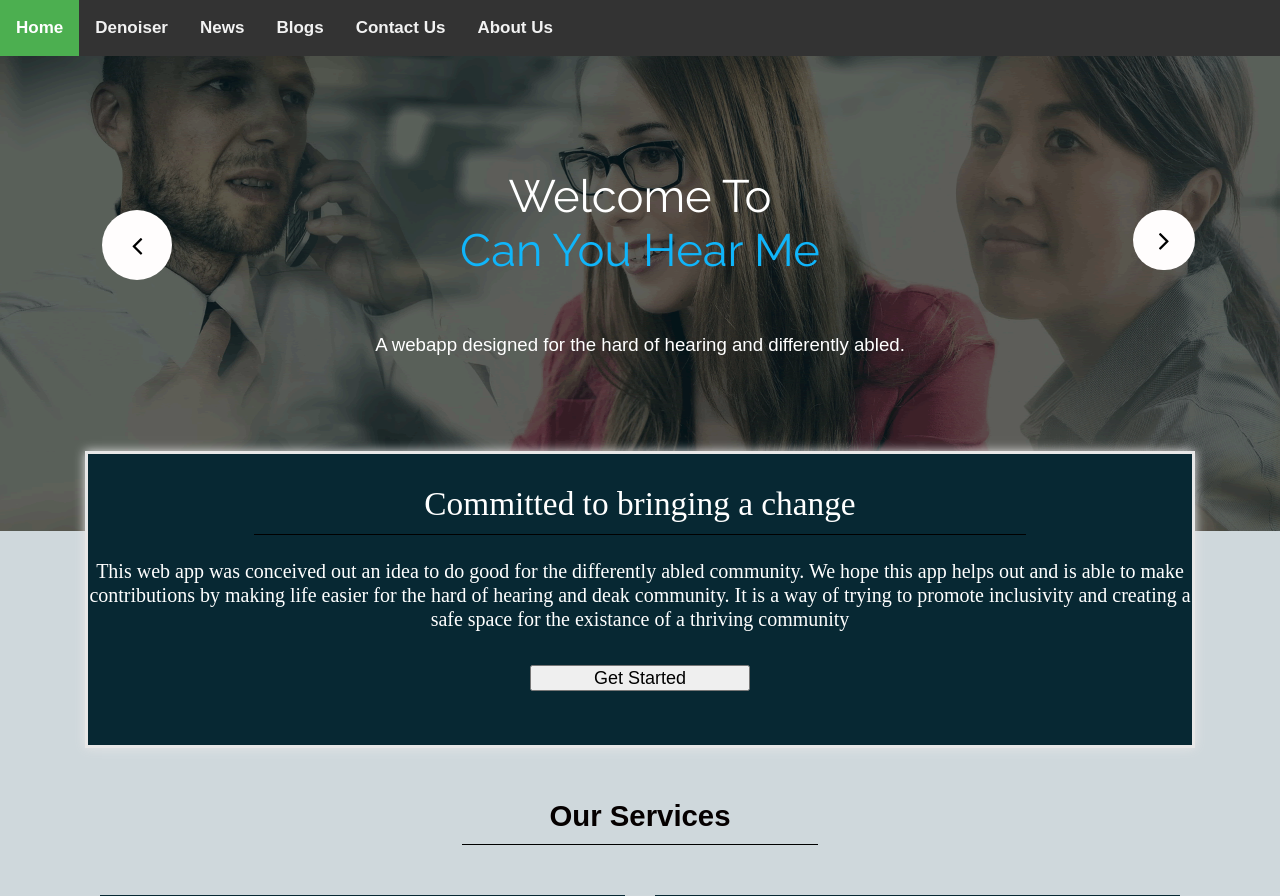
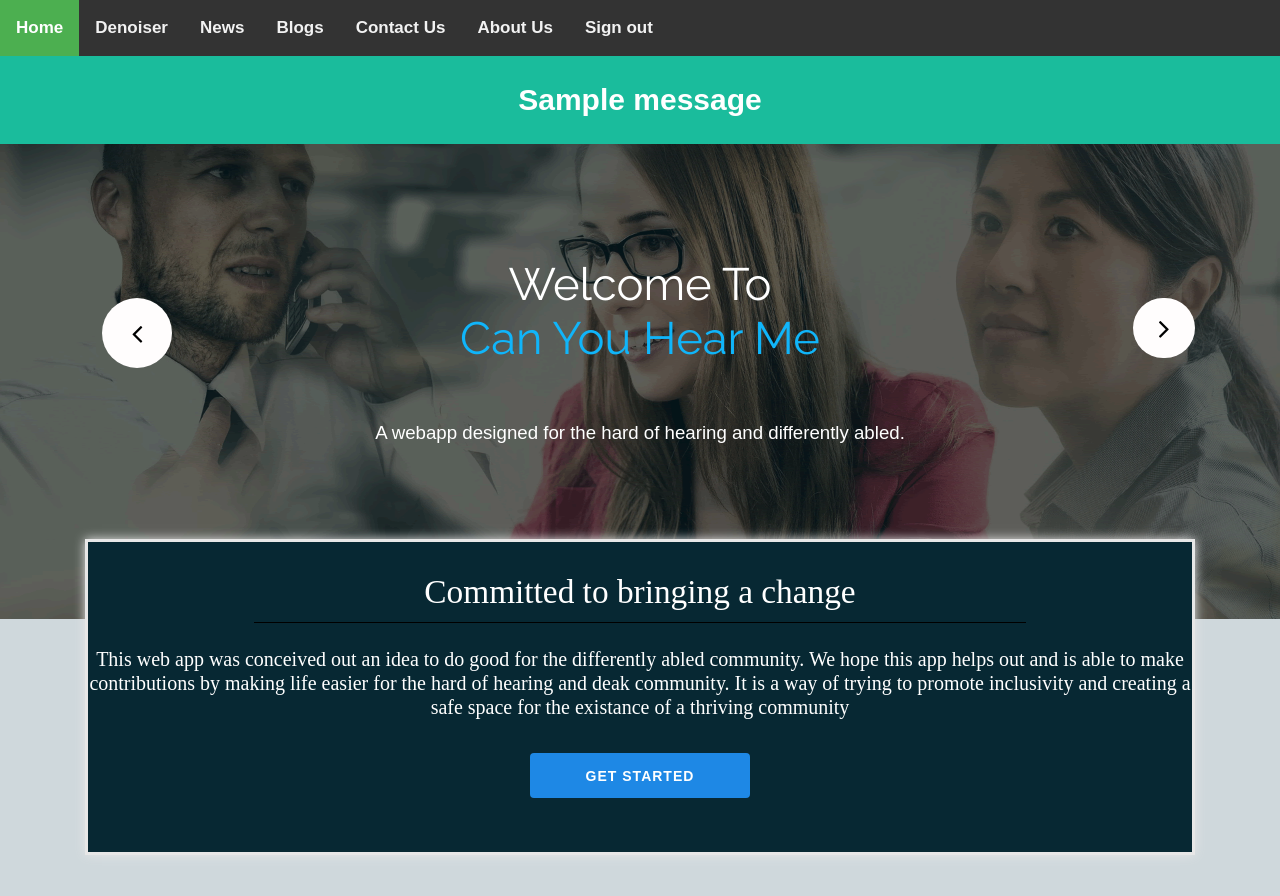
Before and after one commit to SimranKucheria/Denoiser, a Flask app: page / in a window 1280 px wide. Shown: the top 896 px of the page. Run offline with Flask 2, Linux system fonts and the light colour scheme; one stand-in notice (Sample message) is shown; some libraries are stand-ins or nearby versions.

Commit message:
Added dates to blog, comments and added signout button

```diff
--- a/login/app.py
+++ b/login/app.py
@@ -49,13 +49,14 @@ def login_required(f):
 
 @app.route('/')
 def home():
-    #if 'logged_in' in session:
-     #   return redirect('/dashboard/')
     return render_template('dashboard.html')
+
 
 @app.route('/gettingstarted')
 def getstarted():
-	return render_template('home.html')
+    if 'logged_in' in session:
+        return redirect('/')
+    return render_template('home.html')
 
 
 @app.route('/forgotpassword', methods=["GET", "POST"])
@@ -128,11 +129,16 @@ def signup():
 
 @app.route('/user/signout', methods=['GET', 'POST'])
 def signout():
-    return User().signout()
+    if 'logged_in' in session:
+        return User().signout()
+    else:
+        flash("You are not logged in!")
+        return redirect('/')
 
 
 @app.route('/user/login', methods=['POST'])
 def login():
+    flash('Successfully logged in')
     return User().login()
 
 
@@ -212,7 +218,7 @@ def audio():
             f.write(request.data)
         f.close()
         x, y = getcleanaudio(model=model, filename='/tmp/audio.wav')
-    print(x,y)
+    print(x, y)
     return json_response(text=x, name=y)
 
 
--- a/login/static/js/scripts.js
+++ b/login/static/js/scripts.js
@@ -56,7 +56,7 @@ $("form[name=login_form").submit(function(e) {
       data: data,
       dataType: "json",
       success: function(resp) {
-        window.location.href = "/dashboard/";
+        window.location.href = "/blog/articles";
       },
       error: function(resp) {
         $error.text(resp.responseJSON.error).removeClass("error--hidden");
--- a/login/templates/base.html
+++ b/login/templates/base.html
@@ -120,6 +120,7 @@
     <a href="http://localhost:5000/blog/articles">Blogs</a>
     <a href="http://localhost:5000/contact">Contact Us</a>
     <a href="http://localhost:5000/about">About Us</a>
+    <a href="http://localhost:5000/user/signout">Sign out</a>
     <a href="javascript:void(0);" class="icon" onclick="myFunction()">
       <i class="fa fa-bars"></i>
     </a>
--- a/login/templates/dashboard.html
+++ b/login/templates/dashboard.html
@@ -1,5 +1,23 @@
 {% extends "base.html" %}
 {% block content %}
+{% with messages = get_flashed_messages() %}
+{% if messages %}
+<ul class=flashes>
+  {% for message in messages %}
+  <li>
+    <div style="padding: 30px;
+        text-align: center;
+        background: #1abc9c;
+        color: white;
+        font-size: 30px;">
+      {{ message }}
+    </div>
+  </li>
+  {% endfor %}
+</ul>
+{% endif %}
+{% endwith %}
+
 <div class="banner-main">
   <div class="container">
     <div id="main_slider" class="carousel slide" data-ride="carousel">
@@ -17,7 +35,8 @@
           <div class="titlepage-h1">
             <h1 class="bnner_title">Designed with love
             </h1>
-            <p class="long_text">An approach to build bridges and make the world a little more accesible for everyone </p>
+            <p class="long_text">An approach to build bridges and make the world a little more accesible for everyone
+            </p>
           </div>
         </div>
       </div>
@@ -33,13 +52,16 @@
 <!--banner end -->
 <!--services start -->
 <div class="service_main"">
-  <div class="container">
+  <div class=" container">
   <div class="creative_taital">
     <h1 class="creative_text">Committed to bringing a change</h1>
-      <p style="color: #ffffff; text-align: center;font-family: Times New Roman, Times, serif;font-size: 20px;">This web app was conceived out an idea to do good for the differently abled community. We hope this app helps out and is able to make contributions by making life easier for the hard of hearing and deak community. It is a way of trying to promote inclusivity and creating a safe space for the existance of a thriving community </p>
+    <p style="color: #ffffff; text-align: center;font-family: Times New Roman, Times, serif;font-size: 20px;">This web
+      app was conceived out an idea to do good for the differently abled community. We hope this app helps out and is
+      able to make contributions by making life easier for the hard of hearing and deak community. It is a way of trying
+      to promote inclusivity and creating a safe space for the existance of a thriving community </p>
     <div class="btn_main">
       <form action="http://localhost:5000/gettingstarted">
-    		<input type="submit" value="Get Started" style="height:10%; width:50%;"/>
+        <input class="btn" type="submit" value="Get Started" style="height:10%; width:50%;" />
       </form>
     </div>
   </div>
@@ -52,15 +74,19 @@
         <div class="col-md-6">
           <div class="written_text">
             <div class="like_icon"><img src="/static/images/like-icon.png"></div>
-              <h1 class="written_text" >Inclusivity</h1>
-              <p style="font-family: Times New Roman, Times, serif;font-size: 20px;">The presence of an exclusive community for members who use the service. We encourage the creation of safe spaces where people can be themselves without the fear of judgement. </p>
+            <h1 class="written_text">Inclusivity</h1>
+            <p style="font-family: Times New Roman, Times, serif;font-size: 20px;">The presence of an exclusive
+              community for members who use the service. We encourage the creation of safe spaces where people can be
+              themselves without the fear of judgement. </p>
           </div>
         </div>
         <div class="col-md-6">
           <div class="written_text">
             <div class="like_icon"><img src="/static/images/fast-forword-icon.png"></div>
             <h1 class="written_text">Better Speech to Text</h1>
-              <p style="font-family: Times New Roman, Times, serif;font-size: 20px;">Inclusion of grounbreaking denoising technology that hopes to make your communication more clear and error free. This component actively tries to remove background disturbances in audio that aids in better speech recognition.</p>
+            <p style="font-family: Times New Roman, Times, serif;font-size: 20px;">Inclusion of grounbreaking denoising
+              technology that hopes to make your communication more clear and error free. This component actively tries
+              to remove background disturbances in audio that aids in better speech recognition.</p>
           </div>
         </div>
       </div>
@@ -73,14 +99,18 @@
           <div class="written_text">
             <div class="like_icon"><img src="/static/images/design-icon.png"></div>
             <h1 class="written_text">Engaging Blogs</h1>
-              <p style="font-family: Times New Roman, Times, serif;font-size: 20px;">A special blog feature that allows members to share what they love and love what others share. Features an interactive comment section for more conversation all around. </p>
+            <p style="font-family: Times New Roman, Times, serif;font-size: 20px;">A special blog feature that allows
+              members to share what they love and love what others share. Features an interactive comment section for
+              more conversation all around. </p>
           </div>
         </div>
         <div class="col-md-6">
           <div class="written_text">
             <div class="like_icon"><img src="/static/images/writing-icon.png"></div>
             <h1 class="written_text">Resources/News</h1>
-              <p style="font-family: Times New Roman, Times, serif; font-size: 20px;">A dedicated news section so that you stay up to date with recent improvements and laws pertaining to the community. Features live updates every 5 minutes. </p>
+            <p style="font-family: Times New Roman, Times, serif; font-size: 20px;">A dedicated news section so that you
+              stay up to date with recent improvements and laws pertaining to the community. Features live updates every
+              5 minutes. </p>
           </div>
         </div>
       </div>
```
Also changed, not shown: login/models.py (+7 -3 lines), login/templates/article.html (+5 -3 lines). Lines whose indentation alone changed are shown as unchanged.
